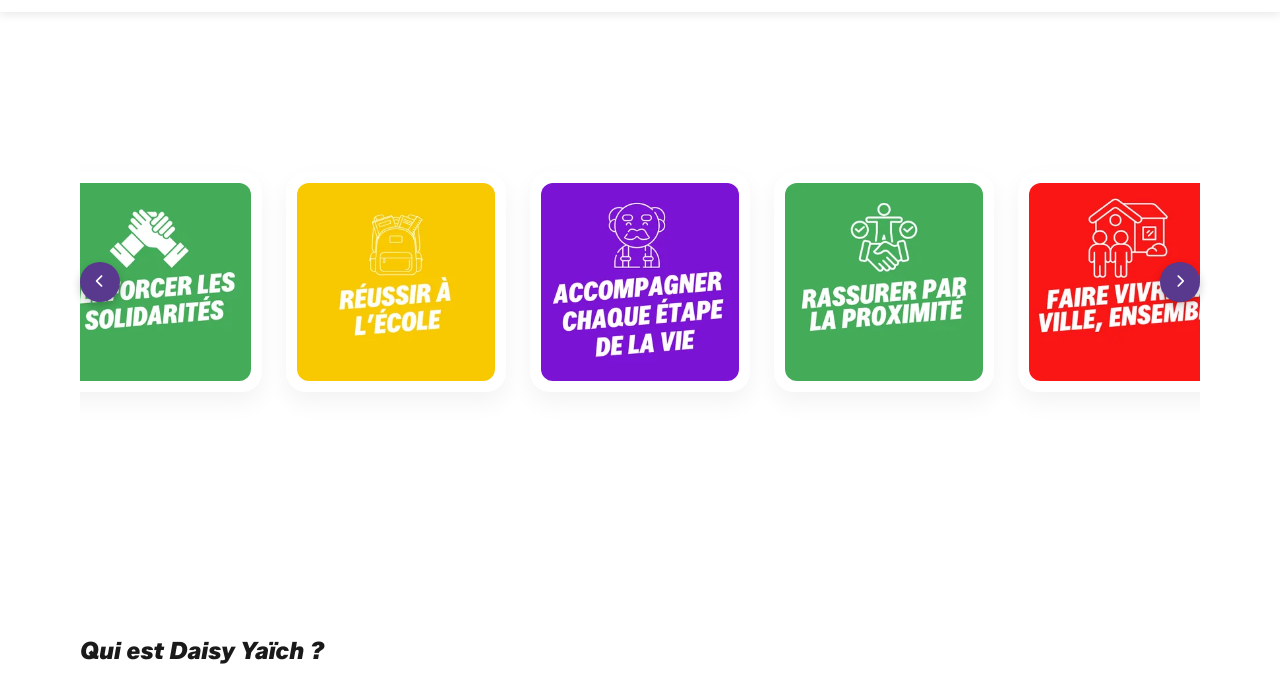
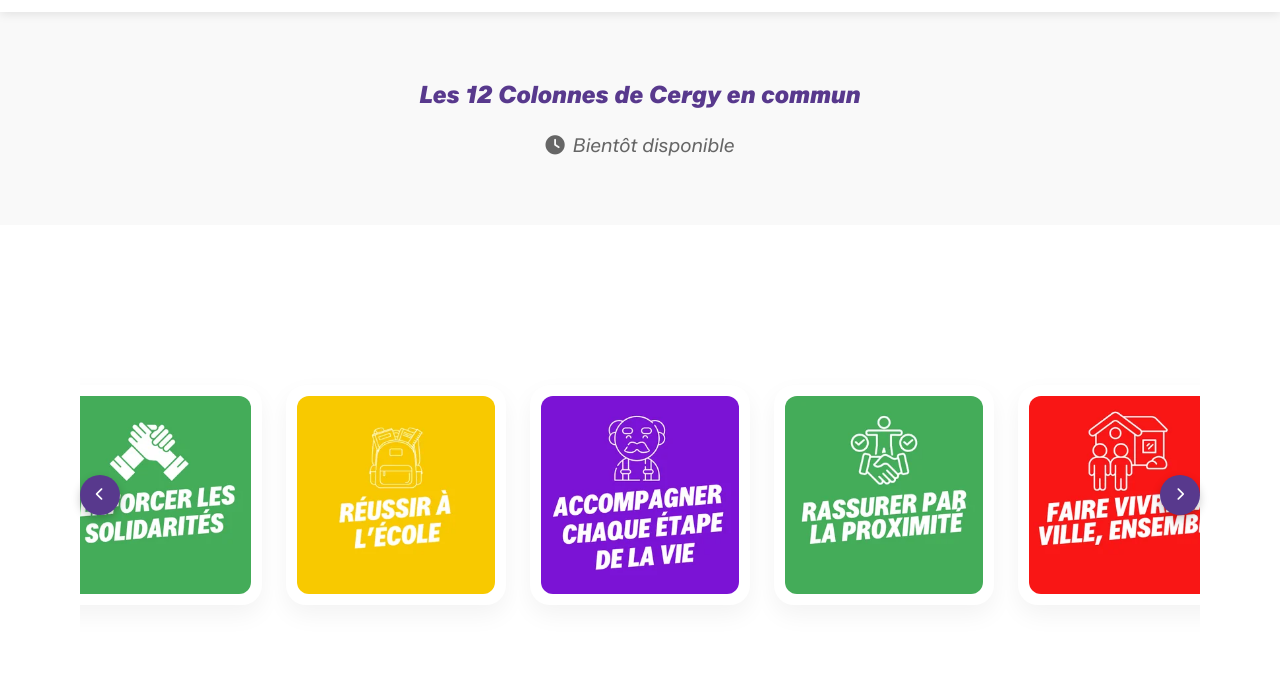
Before and after one commit to mohakadd/daisydev, a website built with Vite: page programme.html in a window 1280 px wide. Shown: the part 68-751 px from the top of the page. Built offline with nearby package versions, Linux system fonts and the light colour scheme.

Commit message:
feat: add 12 colonnes section

```diff
--- a/programme.html
+++ b/programme.html
@@ -58,6 +58,16 @@
     </header>
 
     <main id="main">
+
+        <section id="colonnes" style="background-color: #f9f9f9; padding: 4rem 0; text-align: center;">
+            <div class="container">
+                <h2 style="color: var(--color-purple); margin-bottom: 1rem;">Les 12 Colonnes de Cergy en commun</h2>
+                <div
+                    style="font-size: 1.2rem; color: #666; font-style: italic; display: flex; align-items: center; justify-content: center; gap: 0.5rem;">
+                    <i class="fa-solid fa-clock"></i> Bientôt disponible
+                </div>
+            </div>
+        </section>
 
 
         <section id="complet">
```
